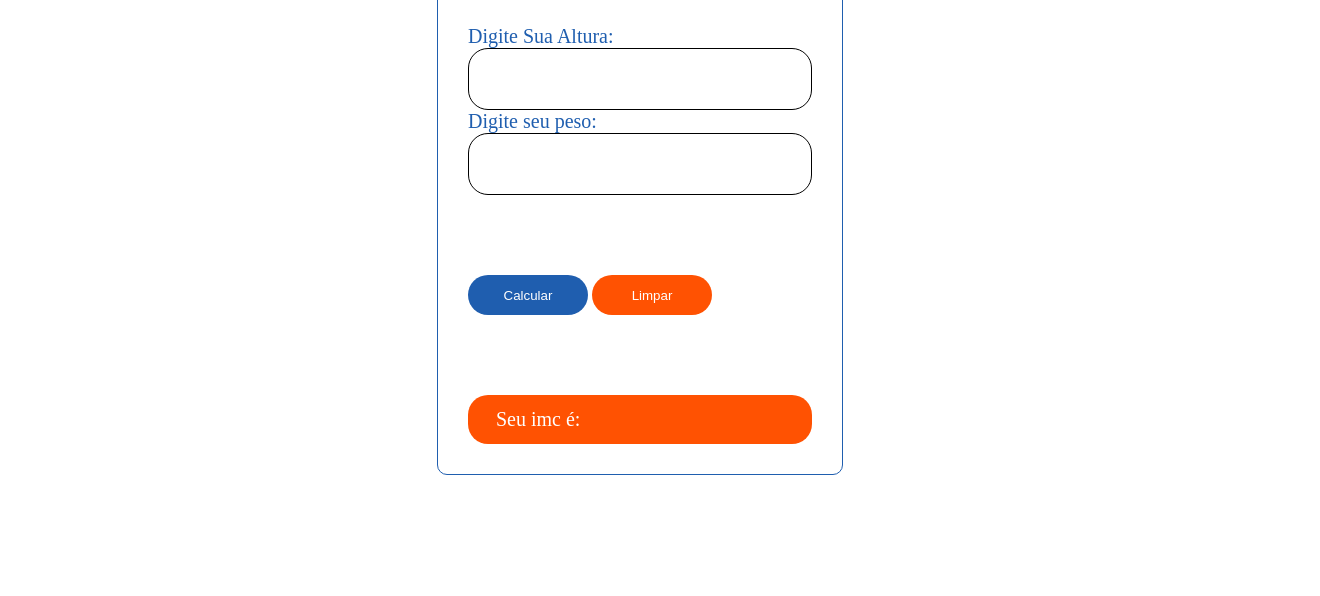
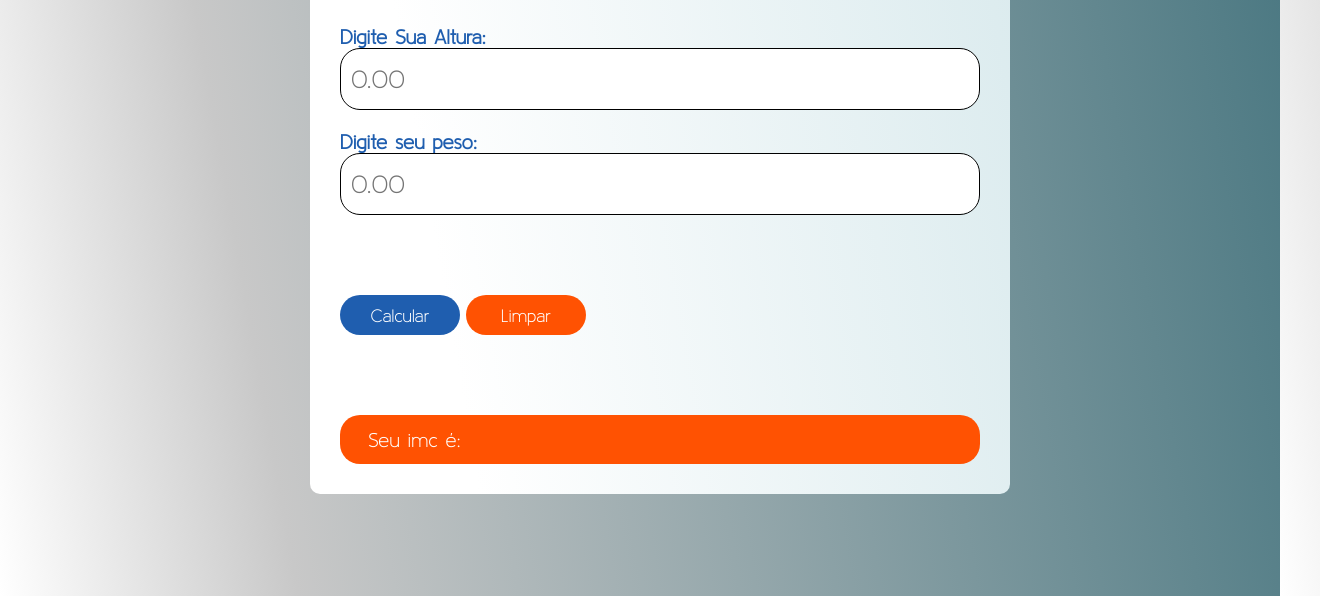
Before and after one commit to rodrigoabreu01/Calculadora-IMC-Javascript, a plain HTML site: page index.html in a window 1280 px wide. Shown: the part 204-800 px from the top of the page, 1320 px wide, since content can reach past the window. Drawn offline with Linux system fonts and the light colour scheme.

Commit message:
Nova calculadora

```diff
--- a/index.css
+++ b/index.css
@@ -1,6 +1,9 @@
+@import url('https://fonts.googleapis.com/css2?family=Jost:wght@100;300&family=Kulim+Park:wght@200&display=swap');
 *{
     margin: 0;
     padding: 0;
+    font-family: 'Jost', sans-serif;
+    font-family: 'Kulim Park', sans-serif;
 }
 body{
     width: 100%;
@@ -9,17 +12,29 @@ body{
     flex-direction: column;
     justify-content: center;
     align-items: center;
+    padding: 0px 20px 0px 20px;;
+    background: rgb(255,255,255);
+background: linear-gradient(80deg, rgba(255,255,255,1) 0%, rgba(200,200,200,1) 21%, rgba(73,119,129,1) 100%);
 }
 .container-imc{
     border: 1px solid black;
     padding: 30px;
     border: 1px solid #1F5EAF;;
     border-radius: 10px;
+    width: 50%;
+    border: 0;
+    background: rgb(255,255,255);
+background: linear-gradient(80deg, rgba(255,255,255,1) 0%, rgba(255,255,255,1) 21%, rgba(219,235,238,1) 100%);
 }
 .container-imc h1{
     color: #1F5EAF;
 }
-.container-imc input{
+.container-imc form label{
+    font-weight: bold;
+    margin-top: 20px;
+}
+.container-imc form input{
+
     height: 40px;
 }
 .container-imc button{
@@ -48,12 +63,16 @@ body{
 .container-imc .div-botoes .btn-calcular{
     background-color: #1F5EAF;
     width: 120px;
+    font-size: 18px;
     text-decoration: none;
     color: white;
     border-radius: 20px;
     text-align: center;
     cursor: pointer;
     border: 0;
+}
+.container-imc .div-botoes .btn-calcular:hover{
+    background-color: #548bd3;
 }
 .container-imc .div-botoes .btn-limpar{
     background-color: #FF5202;
@@ -63,6 +82,10 @@ body{
     border-radius: 20px;
     cursor: pointer;
     border: 0;
+    font-size: 18px;
+}
+.container-imc .div-botoes .btn-limpar:hover{
+    background-color: #e97a47;
 }
 .container-imc .div-resultado{
     display: flex;
--- a/index.html
+++ b/index.html
@@ -5,15 +5,19 @@
     <meta name="viewport" content="width=device-width, initial-scale=1.0">
     <title>Document</title>
     <link rel="stylesheet" href="index.css">
+    <link rel="preconnect" href="https://fonts.googleapis.com">
+    <link rel="preconnect" href="https://fonts.googleapis.com">
+    <link rel="preconnect" href="https://fonts.gstatic.com" crossorigin>
+    <link href="https://fonts.googleapis.com/css2?family=Jost:wght@100;300&family=Kulim+Park:wght@200&display=swap" rel="stylesheet">
 </head>
 <body>
     <div class="container-imc">
         <h1>Calculadora IMC</h1>
         <form action="">
             <label for="input-altura">Digite Sua Altura:</label>
-            <input id="input-altura" type="text">
+            <input id="input-altura" type="number" step='0.01'  placeholder='0.00'>
             <label for="input-peso">Digite seu peso:</label>
-            <input id="input-peso" type="text">
+            <input id="input-peso" type="number" step='0.01'  placeholder='0.00'>
         </form>
         <div class="div-botoes">
             <button onclick="calculoimc()" href=""  class="btn-calcular">Calcular</button>
```
